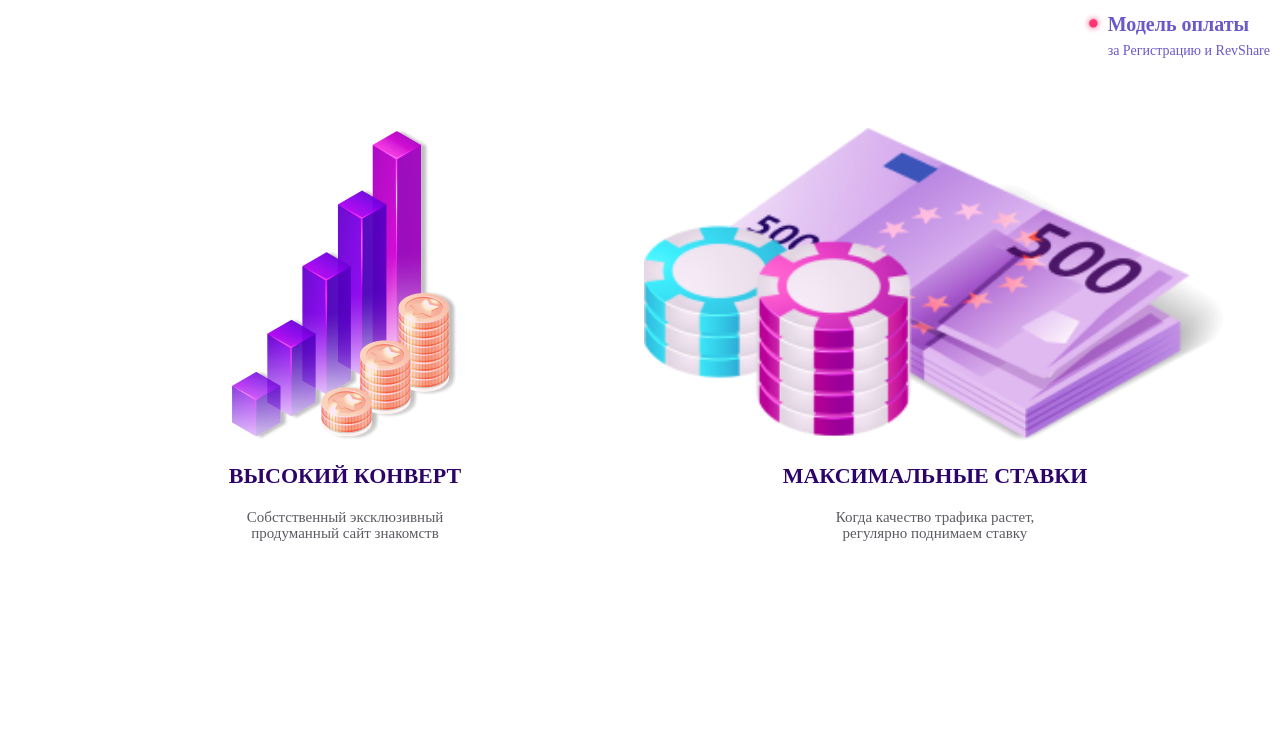
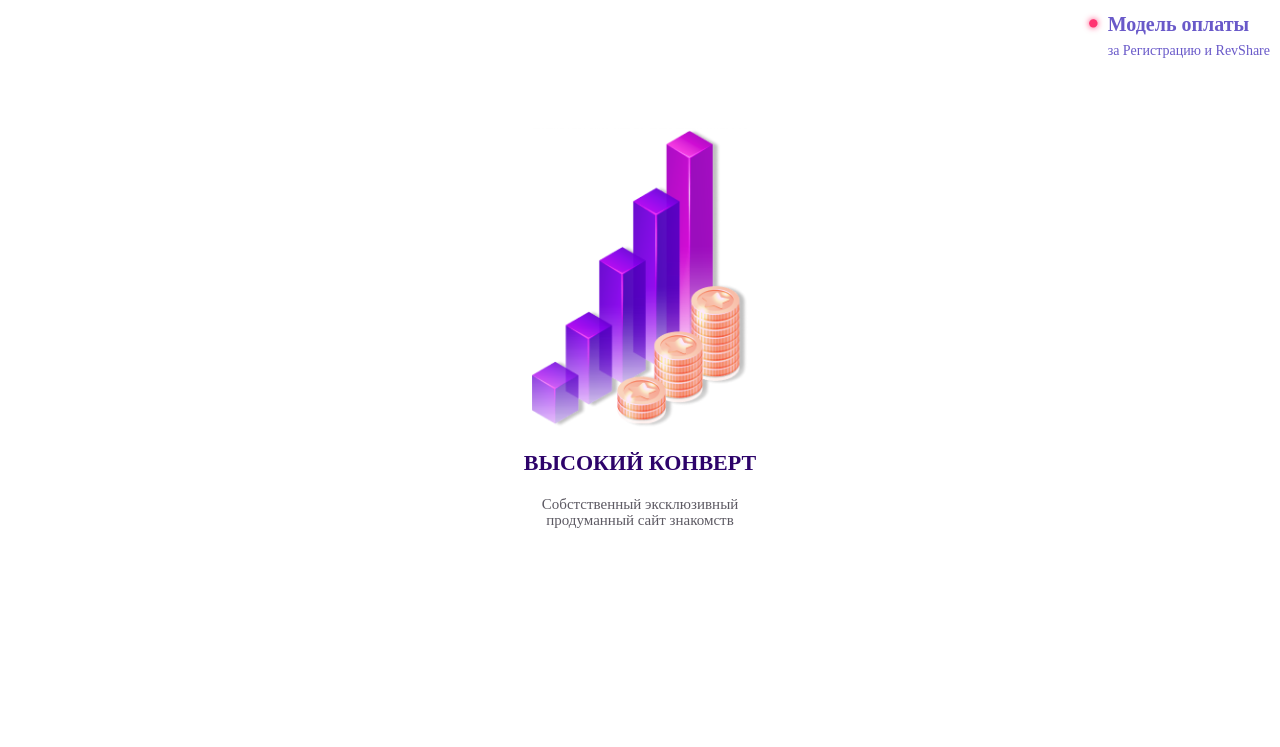
Before and after one commit to lavet13/land-lovePartners, a website: page index.html in a window 1280 px wide. Shown: the part 900-1647 px from the top of the page. Before the commit the page ends 1482 px from the top, so only its background shows below. Drawn offline with Linux system fonts and the light colour scheme; a web font is replaced by a local one.

Commit message:
working on images

```diff
--- a/index.html
+++ b/index.html
@@ -95,10 +95,10 @@
 
     <div class="potential-indent container">
       <div class="potential">
-        <div class="potential-box">
+        <div class="potential-box potential-box--1">
           <figure class="potential-figure-img">
             <img
-              class="potential-img"
+              class="potential-img potential-img--pyramid"
               src="img/potential/info-1.png"
               alt="Info 1"
             />
@@ -109,7 +109,7 @@
           </p>
         </div>
 
-        <div class="potential-box">
+        <div class="potential-box potential-box--2">
           <figure class="potential-figure-img">
             <img
               class="potential-img potential-img--money"
--- a/sass/components/_potential.scss
+++ b/sass/components/_potential.scss
@@ -1,8 +1,6 @@
 .potential {
-  display: grid;
-  grid-auto-rows: min-content;
-  grid-row-gap: 22rem;
-  padding: 0 5rem;
+  display: flex;
+  flex-direction: column;
 
   @include respond(bp-small) {
     grid-template-columns: repeat(2, 1fr);
@@ -13,25 +11,36 @@
     justify-items: center;
     align-items: start;
     grid-row-gap: 2rem;
+
+    &--1 {
+      margin-bottom: 22rem;
+      flex-basis: 30%;
+    }
+
+    &--2 {
+      flex: 0 0 50%;
+    }
   }
 
   &-figure-img {
-    display: grid;
-    grid-template-columns: repeat(6, 1fr);
-    grid-template-rows: repeat(6, 1fr);
+    display: flex;
+    justify-content: center;
+    align-items: center;
+    width: 100%;
   }
 
   &-img {
-    grid-column: 1 / -1;
-    grid-row: 1 / -1;
     display: block;
     max-width: 100%;
     width: 100%;
-    height: 100%;
     object-fit: contain;
 
     &--money {
       height: 31.3rem;
     }
+
+    &--pyramid {
+      height: 30rem;
+    }
   }
 }
```
Also changed, not shown: css/style.css, 1 other file.
